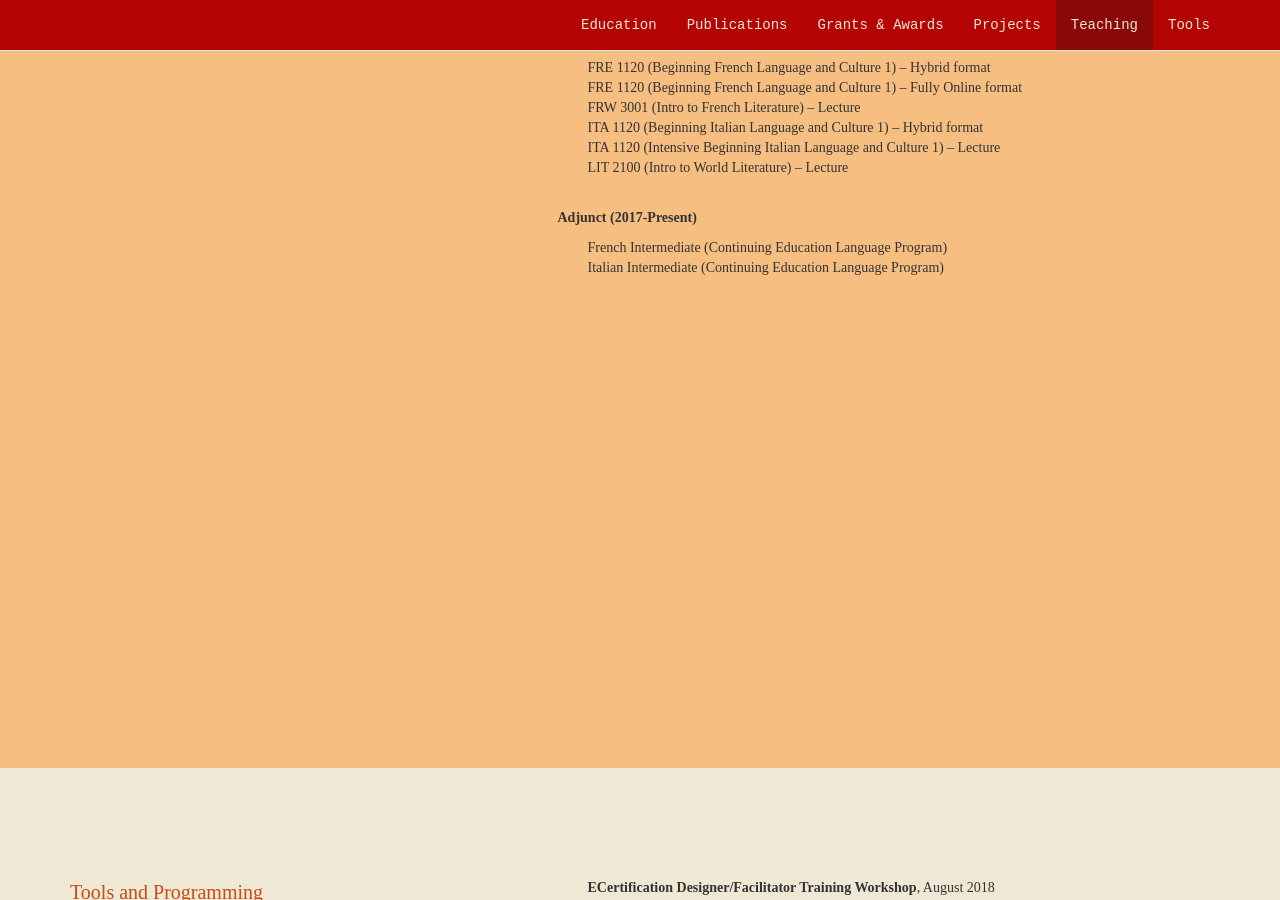
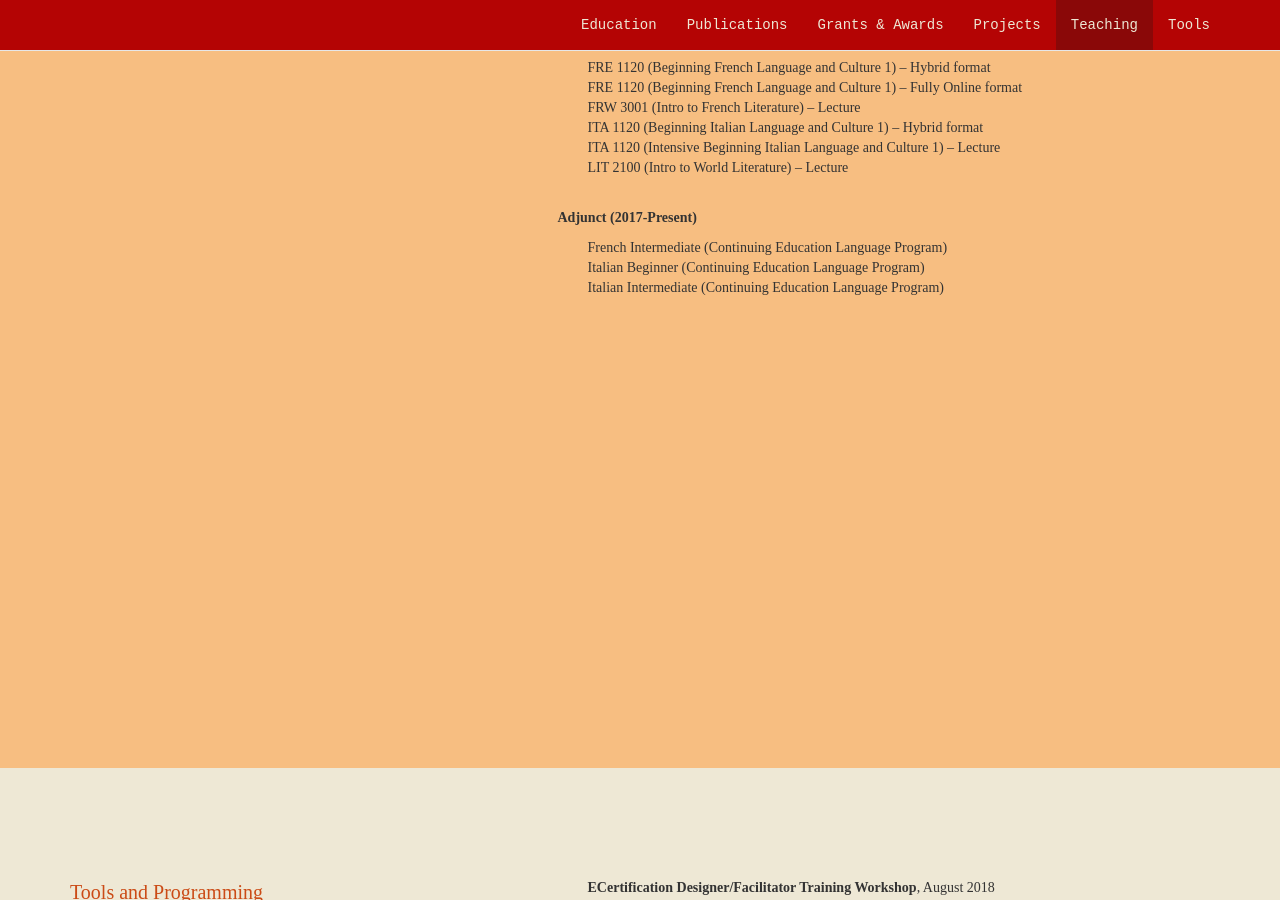
Before and after one commit to vivianapezzullo/nolauren.github.io, a Jekyll site: the page index.html, which Jekyll copies as it is, in a window 1280 px wide and 900 px high, scrolled down 4632 px. Built offline with Jekyll 4.4.1, drawn with Linux system fonts in a browser that asks for light colours; nearby versions of some CDN libraries.

Commit message:
Update index.html

```diff
--- a/index.html
+++ b/index.html
@@ -236,7 +236,8 @@
 
                     <p class="text-left"><b>Adjunct (2017-Present)</b></p>
                     <p class="text-left" style="margin-bottom:30px; margin-left:30px;">French Intermediate (Continuing Education Language Program) <br>
-Italian Intermediate (Continuing Education Language Program)</p>
+Italian Beginner (Continuing Education Language Program) <br>
+                        Italian Intermediate (Continuing Education Language Program)</p>
 
 
 
```
